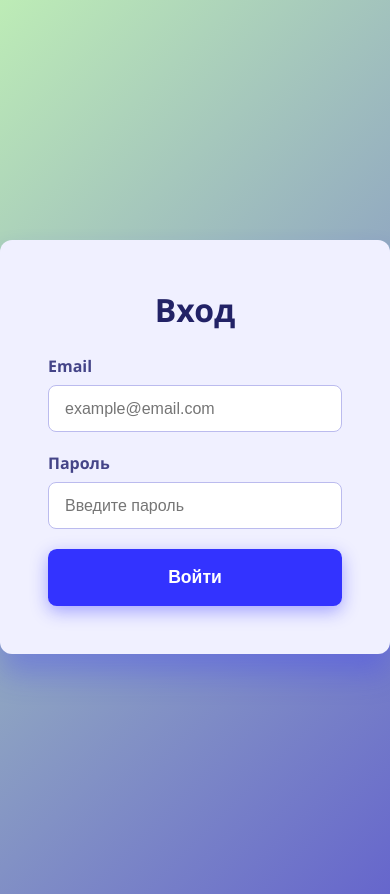
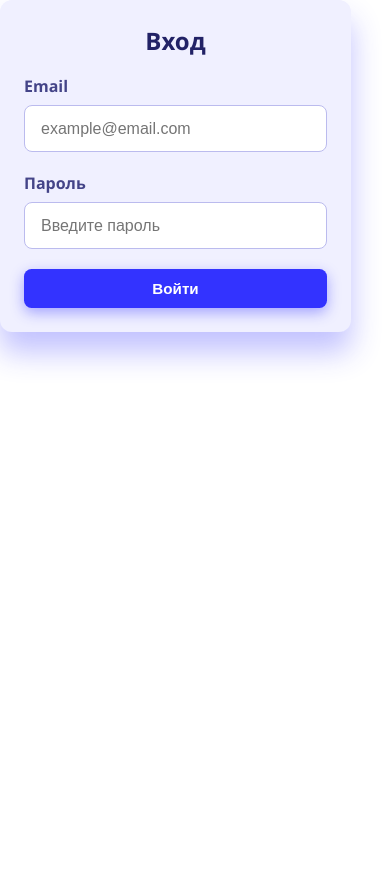
Before and after one commit to OurPaintTeam/OurPaintHub, a React (Vite) app in the folder frontend/: page /login in a window 390 px wide. After the commit the page ends 844 px from the top, so only its background shows below. Built offline with nearby package versions, Linux system fonts and the light colour scheme.

Commit message:
Fix style

```diff
--- a/frontend/src/pages/LoginPage.scss
+++ b/frontend/src/pages/LoginPage.scss
@@ -1,18 +1,25 @@
-body {
-  background: linear-gradient(135deg, #BDECB6 0%, #6666cc 100%);
+html, body {
+  height: 100%;
   margin: 0;
   font-family: 'Segoe UI', Tahoma, Geneva, Verdana, sans-serif;
-  color: #333;
-  font-size: 1em;
+}
+
+.main-box {
+  height: 100vh;
+  display: flex;
+  justify-content: center;
+  align-items: center;
+  background: linear-gradient(135deg, #BDECB6 0%, #6666cc 100%);
 }
 
 .input-container {
-  max-width: 20em;
-  margin: 15em auto;
+  max-width: 30em;
+  width: 90%;
   padding: 3em;
   border-radius: 0.75em;
   background-color: #f0f0ff;
   box-shadow: 0 1.25em 1.875em rgba(51, 51, 255, 0.3);
+    box-sizing: border-box;
 
   h1 {
     text-align: center;
@@ -81,3 +88,36 @@
     color: #5555aa;
   }
 }
+
+
+@media (max-width: 480px) {
+  .input-container {
+    width: 90%;
+    padding: 1.5rem;
+
+    h1 {
+      font-size: 1.5rem;
+    }
+
+    input, button {
+      font-size: 0.95rem;
+      padding: 0.7em 0.8em;
+    }
+  }
+}
+
+@media (min-width: 1600px) {
+  .input-container {
+    max-width: 900px;
+    padding: 4rem;
+
+    h1 {
+      font-size: 3rem;
+    }
+
+    input, button {
+      font-size: 1.5rem;
+      padding: 1.5em;
+    }
+  }
+}
--- a/frontend/src/pages/RegistrationPage.scss
+++ b/frontend/src/pages/RegistrationPage.scss
@@ -1,17 +1,25 @@
-body {
+html, body {
+  height: 100%;
+  margin: 0;
+  font-family: 'Segoe UI', Tahoma, Geneva, Verdana, sans-serif;
+}
+
+.main-box {
+  height: 100vh;
+  display: flex;
+  justify-content: center;
+  align-items: center;
   background: linear-gradient(135deg, #BDECB6 0%, #6666cc 100%);
-  font-family: 'Segoe UI', Tahoma, Geneva, Verdana, sans-serif;
-  color: #333;
-  font-size: 1em;
 }
 
 .registration-container {
-  max-width: 25em;
-  margin: 15em auto;
+  max-width: 30em;
+  width: 90%;
   padding: 3em;
   border-radius: 0.75em;
   background-color: #f0f0ff;
   box-shadow: 0 1.25em 1.875em rgba(51, 51, 255, 0.3);
+  box-sizing: border-box;
 
   h1 {
     text-align: center;
@@ -118,3 +126,36 @@
   75% { transform: translateX(-3px); }
   100% { transform: translateX(0); }
 }
+
+
+@media (max-width: 480px) {
+  .-container {
+    width: 90%;
+    padding: 1.5rem;
+
+    h1 {
+      font-size: 1.5rem;
+    }
+
+    input, button {
+      font-size: 0.95rem;
+      padding: 0.7em 0.8em;
+    }
+  }
+}
+
+@media (min-width: 1600px) {
+  .registration-container {
+    max-width: 900px;
+    padding: 4rem;
+
+    h1 {
+      font-size: 3rem;
+    }
+
+    input, button {
+      font-size: 1.5rem;
+      padding: 1.5em;
+    }
+  }
+}
```
